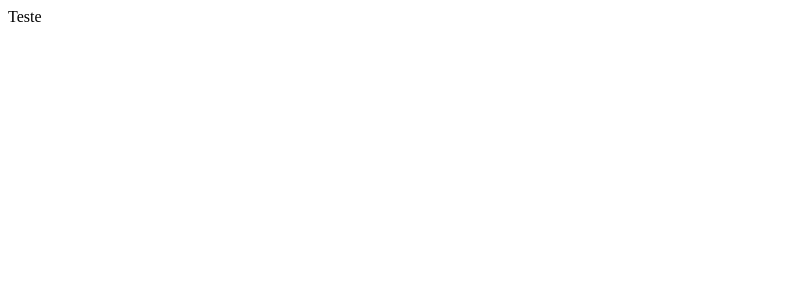
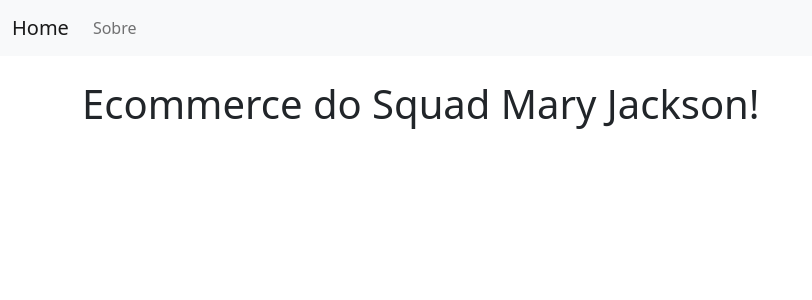
Before and after one commit to tainatravassos/Ecommerce_Mary_Jackson, a Django app: page / in a window 1280 px wide. Before the commit the part shown is almost empty. Shown: the top 300 px of the page, without its empty margins (0-812 px from the left). Run offline with Django 5.2, Linux system fonts and the light colour scheme.

Commit message:
feat:atualização da base

```diff
--- a/templates/base.html
+++ b/templates/base.html
@@ -1,11 +1,34 @@
 <!DOCTYPE html>
-<html lang="en">
+<html lang="pt-br">
 <head>
     <meta charset="UTF-8">
     <meta name="viewport" content="width=device-width, initial-scale=1.0">
     <title>Document</title>
+    <!-- Adicione o link para o arquivo CSS do Bootstrap -->
+    <link href="https://cdn.jsdelivr.net/npm/bootstrap@5.2.2/dist/css/bootstrap.min.css" rel="stylesheet">
 </head>
 <body>
-    Teste
+    <nav class="navbar navbar-expand-lg navbar-light bg-light">
+        <div class="container-fluid">
+            <a class="navbar-brand" href="/">Home</a>
+            <button class="navbar-toggler" type="button" data-bs-toggle="collapse" data-bs-target="#navbarNav" aria-controls="navbarNav" aria-expanded="false" aria-label="Toggle navigation">
+                <span class="navbar-toggler-icon"></span>
+            </button>
+            <div class="collapse navbar-collapse" id="navbarNav">
+                <ul class="navbar-nav">
+                    <li class="nav-item">
+                        <a class="nav-link" href="/sobre">Sobre</a>
+                    </li>
+                </ul>
+            </div>
+        </div>
+    </nav>
+
+    <div class="container mt-4">
+        <h1>Ecommerce do Squad Mary Jackson!</h1>
+    </div>
+
+
+    <script src="https://cdn.jsdelivr.net/npm/bootstrap@5.2.2/dist/js/bootstrap.bundle.min.js"></script>
 </body>
 </html>
```
